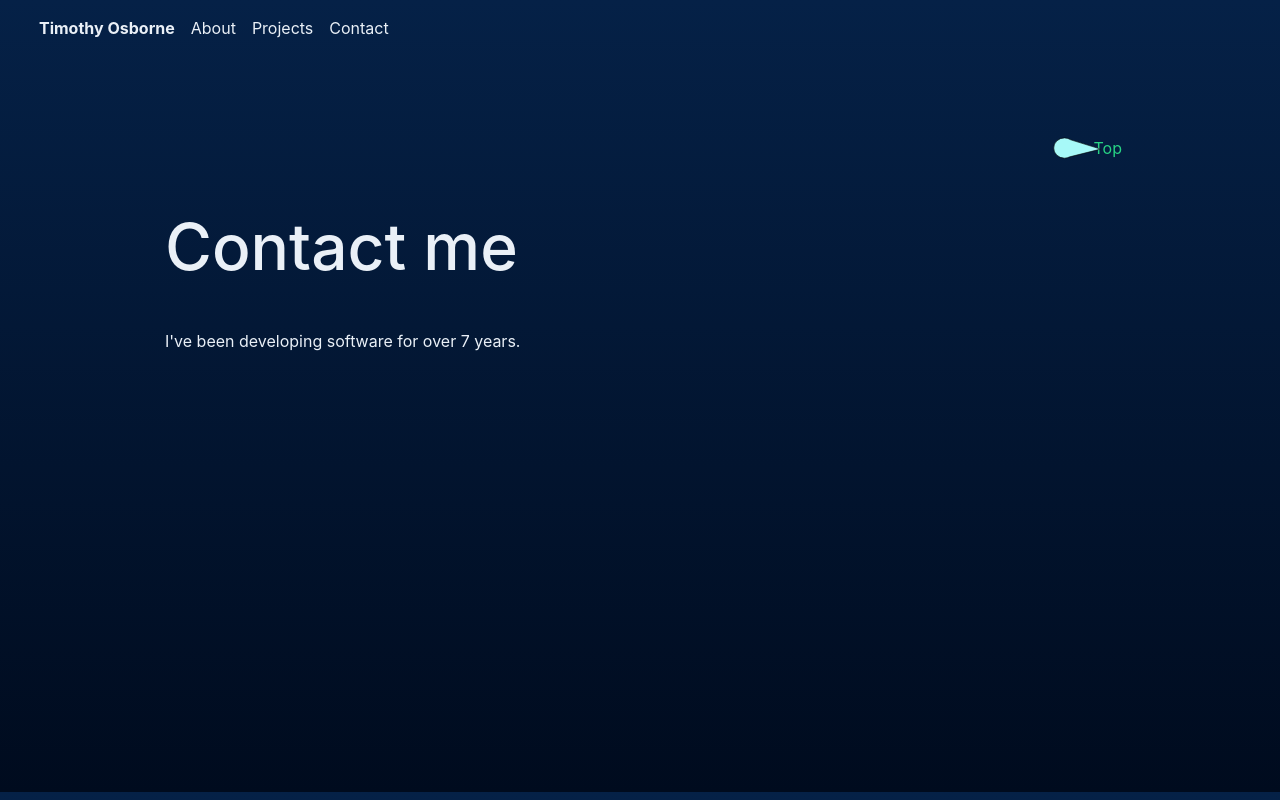
After one commit to tosborne1215/Portfolio, a Flask app: page /contact in a window 1280 px wide. The commit adds this page. Run offline with Flask 2, Linux system fonts and the light colour scheme; some libraries are stand-ins or nearby versions.

Commit message:
Added stage_me.sh to easily push to stage server Removed dead code in base.html Added Contact page Added the tools I am using to the project readme

```diff
--- a/docker-compose.staging.yml
+++ b/docker-compose.staging.yml
@@ -17,9 +17,9 @@ services:
             - web
             - default
         labels:
-            - "traefik.backend=dev.mr-awesome.com"
+            - "traefik.backend=staging.timothy-osborne.com"
             - "traefik.docker.network=web"
-            - "traefik.frontend.rule=Host:dev.mr-awesome.com"
+            - "traefik.frontend.rule=Host:staging.timothy-osborne.com"
             - "traefik.enable=true"
             - "traefik.port=80"
 
--- a/webapp/app/main.py
+++ b/webapp/app/main.py
@@ -17,6 +17,11 @@ def projects():
     return render_template("projects.html")
 
 
+@app.route("/contact")
+def contact():
+    return render_template("contact.html")
+
+
 if __name__ == "__main__":
     # Only for debugging while developing
     app.run(host='0.0.0.0', debug=True, port=80)
--- a/webapp/app/templates/base.html
+++ b/webapp/app/templates/base.html
@@ -66,13 +66,6 @@
 		{% endblock %}
 
 		<script>
-			var start = null;
-			var element = null
-			var step, changeLocation = null;
-
-
-
-			//window.requestAnimationFrame(step);
 			var dialObj = {
 				dial: null,
 				dest: null,
--- /dev/null
+++ b/webapp/app/templates/contact.html
@@ -0,0 +1,29 @@
+{% extends "base.html" %}
+
+{% block page_driver %}
+    <ul>
+        <li><a class="active" href="#top">Top</a></li>
+    </ul>
+{% endblock %}
+
+{% block body %}
+<div class="page active">
+	<div class="left">
+		<a style="display:none;" name="top"></a>
+		<h1>Contact me</h1>
+		<p>I've been developing software for over 7 years.</p>
+	</div>
+	<div class="right">
+	</div>
+</div>
+
+<div class="page">
+	<div class="left">
+		<a style="display:none;" name="passions"></a>
+		<h1>Passions</h1>
+		<p>Technology and Science</p>
+	</div>
+	<div class="right">
+	</div>
+</div>
+{% endblock %}
```
Also changed, not shown: README.txt, 1 other file.
